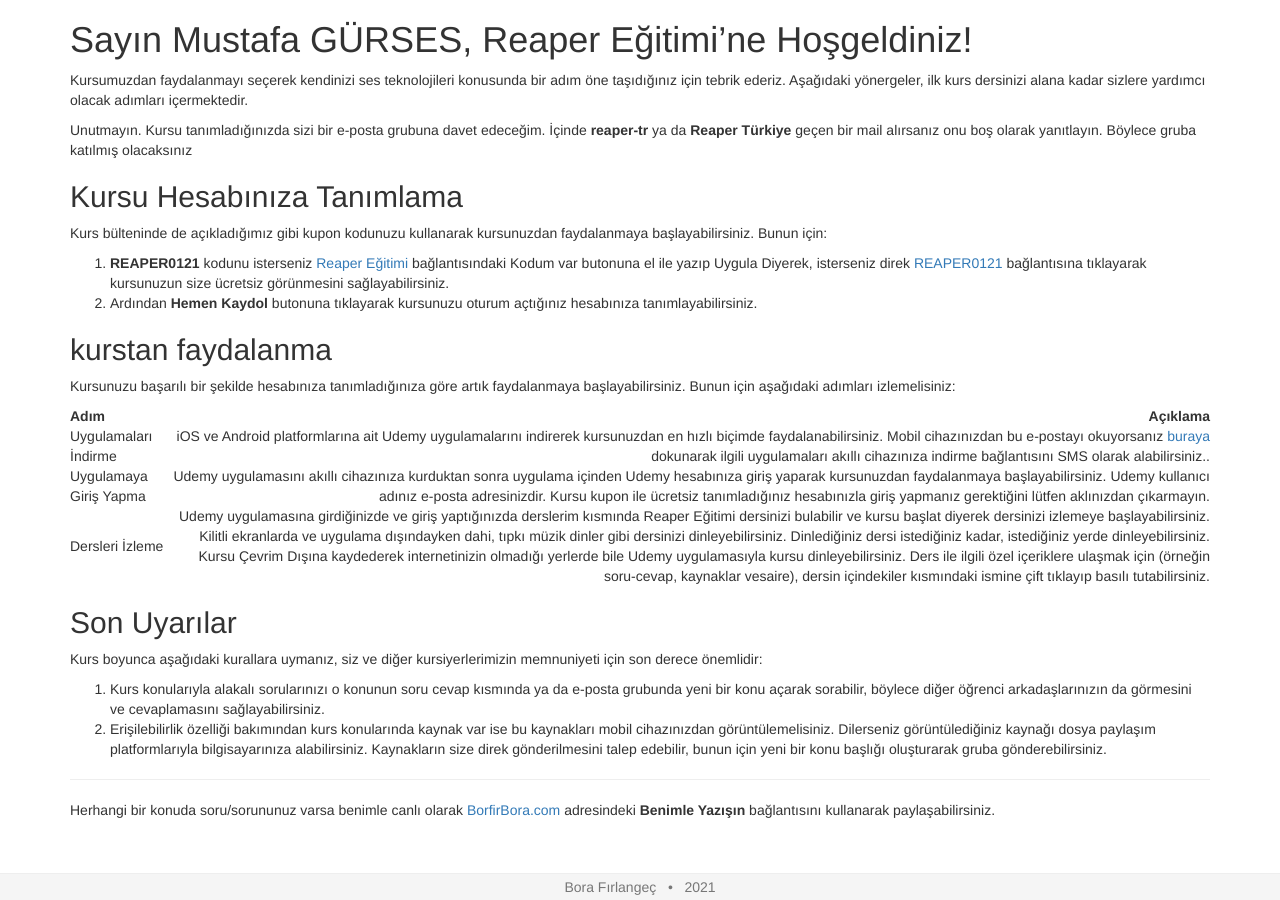
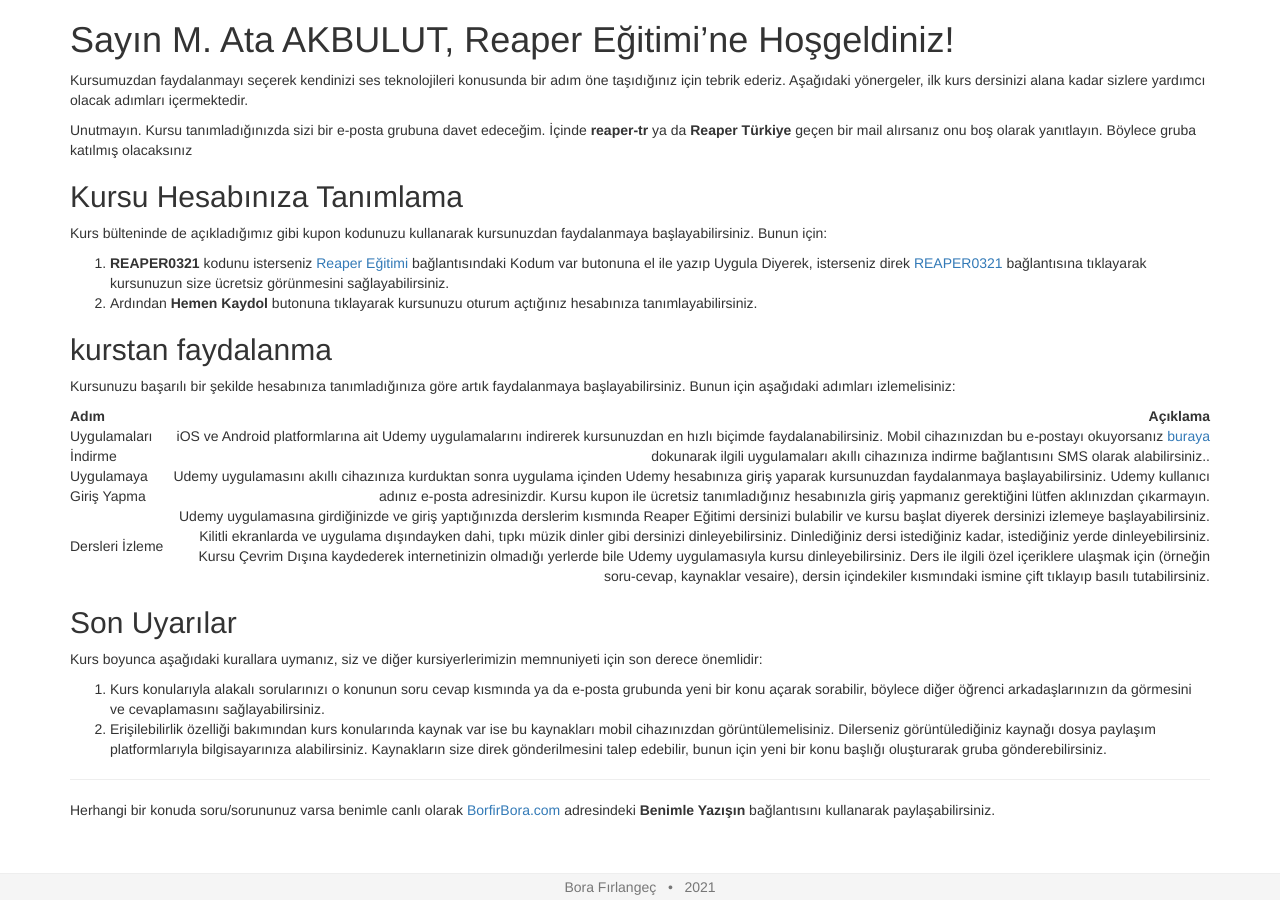
Before and after one commit to borfirbora/borfirbora.github.io, a Jekyll site: the page built from hosgeldin-iletisi.md, in a window 1280 px wide. Built offline with Jekyll 4.4.1, drawn with Linux system fonts in a browser that asks for light colours; a script that is not in the unit is left out.

Commit message:
güncelleme

```diff
--- a/hosgeldin-iletisi.md
+++ b/hosgeldin-iletisi.md
@@ -1,9 +1,9 @@
 ---
 title: Hoşgeldin iletisi
 layout: minimal
-isim: Mustafa GÜRSES
-kupon: REAPER0121
-kupon_link: https://www.udemy.com/course/reaper-egitimi/?couponCode=REAPER0121&password=reaper101
+isim: M. Ata AKBULUT
+kupon: REAPER0321
+kupon_link: https://www.udemy.com/course/reaper-egitimi/?couponCode=REAPER0321&password=reaper101
 ---
 # Sayın {{ page.isim }}, Reaper Eğitimi'ne Hoşgeldiniz!
 
```
